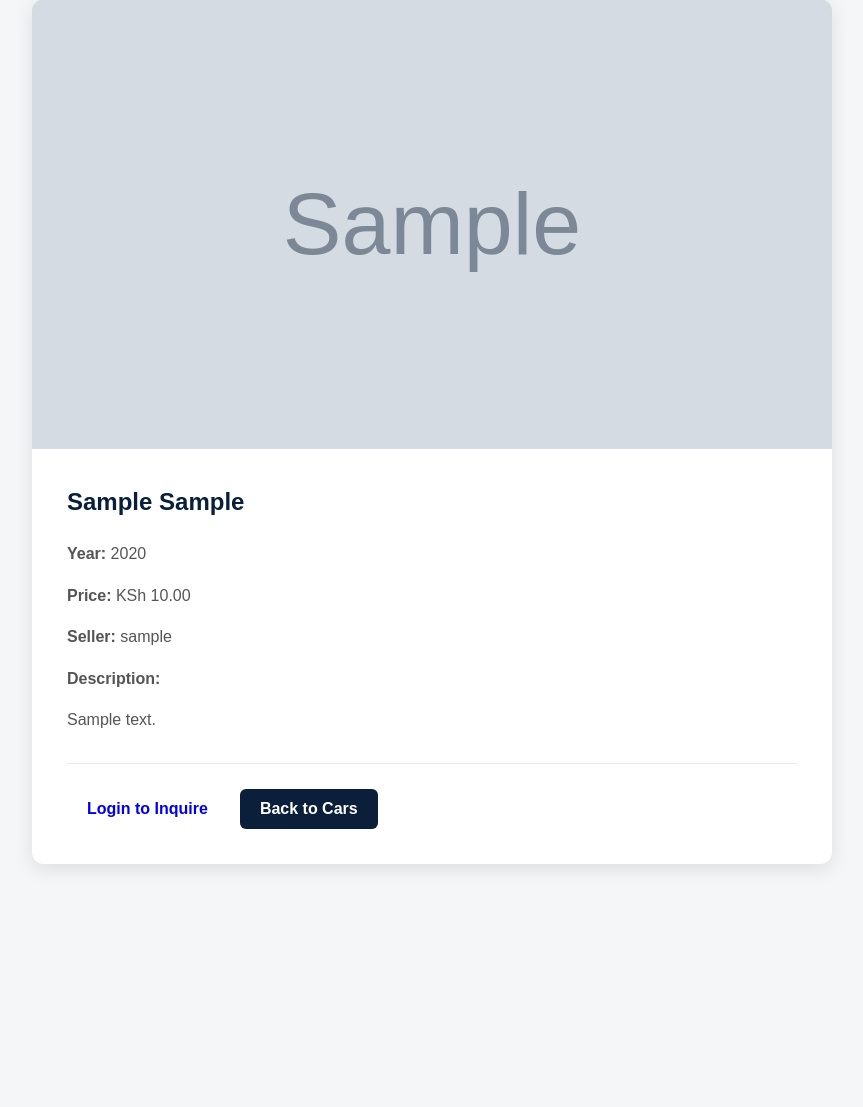
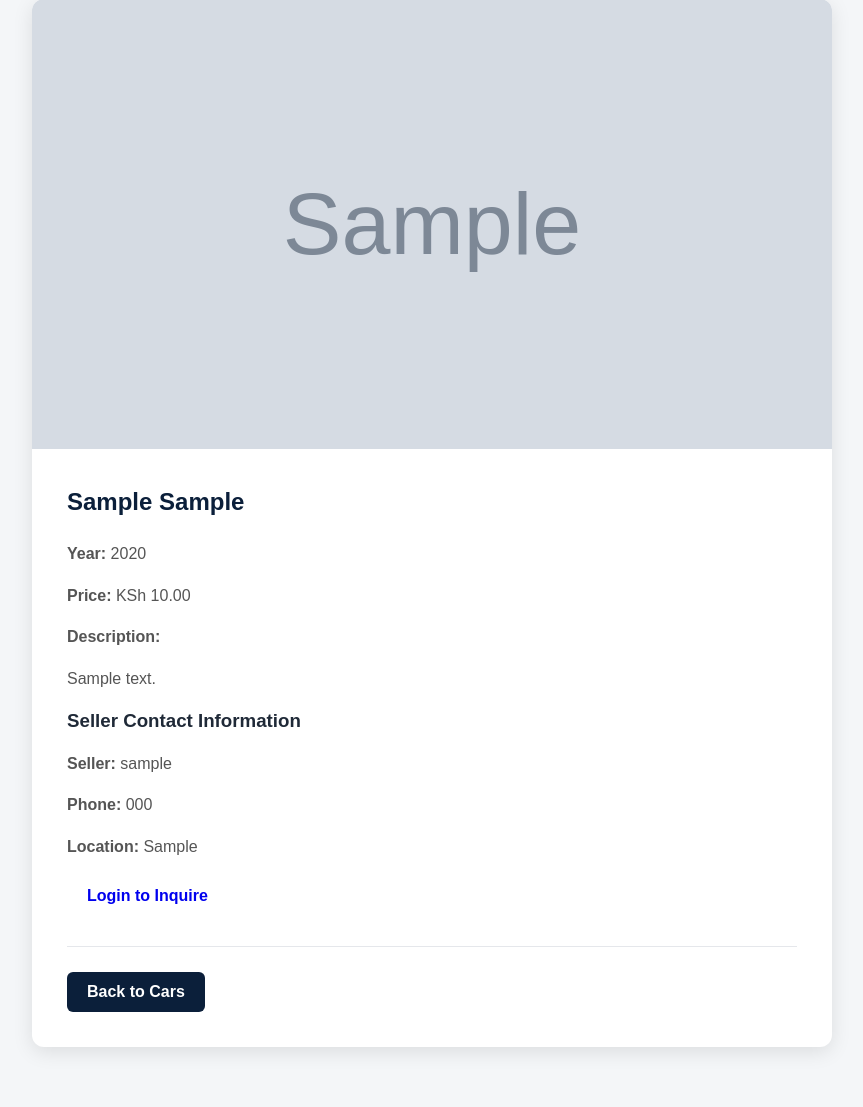
Before and after one commit to amanigodswill-droid/car_dealership, a Django app: page /car/1/ in a window 1280 px wide. Shown: the part 171-1278 px from the top of the page, without its empty margins (208-1071 px from the left). Before the commit the page ends 1040 px from the top, so only its background shows below. Run offline with Django 5.2, Linux system fonts and the light colour scheme; tables that the repository leaves empty hold one stand-in row (values such as "Sample post"); grey boxes marked "Sample" are stand-in pictures.

Commit message:
Display seller contact details on car pages

```diff
--- a/cars/templates/cars/car_detail.html
+++ b/cars/templates/cars/car_detail.html
@@ -4,7 +4,6 @@
 
 <div class="detail-container">
     <div class="detail-card">
-
         {% if car.image %}
             <img class="detail-image" src="{{ car.image.url }}" alt="{{ car.brand }} {{ car.model }}">
         {% endif %}
@@ -12,25 +11,44 @@
         <div class="detail-content">
 
             <h2>{{ car.brand }} {{ car.model }}</h2>
-
             <p><strong>Year:</strong> {{ car.year }}</p>
             <p><strong>Price:</strong> KSh {{ car.price }}</p>
-            <p><strong>Seller:</strong> {{ car.seller.username }}</p>
             <p><strong>Description:</strong></p>
             <p>{{ car.description }}</p>
 
-            <div class="detail-actions">
+            <div class="seller-contact">
+                <h3>Seller Contact Information</h3>
+                <p><strong>Seller:</strong> {{ car.seller.username }}</p>
+                <p><strong>Phone:</strong>
+                    {% if seller_profile.phone %}
+                        {{ seller_profile.phone }}
+                    {% else %}
+                        Not provided
+                    {% endif %}
+                </p>
+
+                <p><strong>Location:</strong>
+                    {% if seller_profile.location %}
+                        {{ seller_profile.location }}
+                    {% else %}
+                        Not provided
+                    {% endif %}
+                </p>
 
                 {% if user.is_authenticated %}
-                    <a href="{% url 'car_inquire' car.id %}" class="action-button inquire-button">Inquire</a>
+                    <a href="{% url 'car_inquire' car.id %}" class="action-button inquire-button">Inquire</a></a>
                 {% else %}
                     <a href="{% url 'login' %}?next={% url 'car_inquire' car.id %}" class="action-button inquire-button">Login to Inquire</a>
                 {% endif %}
+            </div>
+
+            <div class="detail-actions">
 
                 {% if user == car.seller %}
                     <a href="{% url 'car_update' car.id %}" class="action-button edit-button">Edit Car</a>
                     <a href="{% url 'car_delete' car.id %}" class="action-button delete-button">Delete Car</a>
                 {% endif %}
+
                 <a href="{% url 'car_list' %}" class="action-button back-button">Back to Cars</a>
 
             </div>
--- a/cars/views.py
+++ b/cars/views.py
@@ -11,7 +11,11 @@ def car_list(request):
 
 def car_detail(request, pk):
     car = get_object_or_404(Car, pk=pk)
-    return render(request, 'cars/car_detail.html', {'car': car})
+    seller_profile, created = SellerProfile.objects.get_or_create(
+        user=car.seller
+    )
+
+    return render(request, 'cars/car_detail.html', {'car': car, 'seller_profile': seller_profile})
 
 @login_required
 def car_create(request):
```
